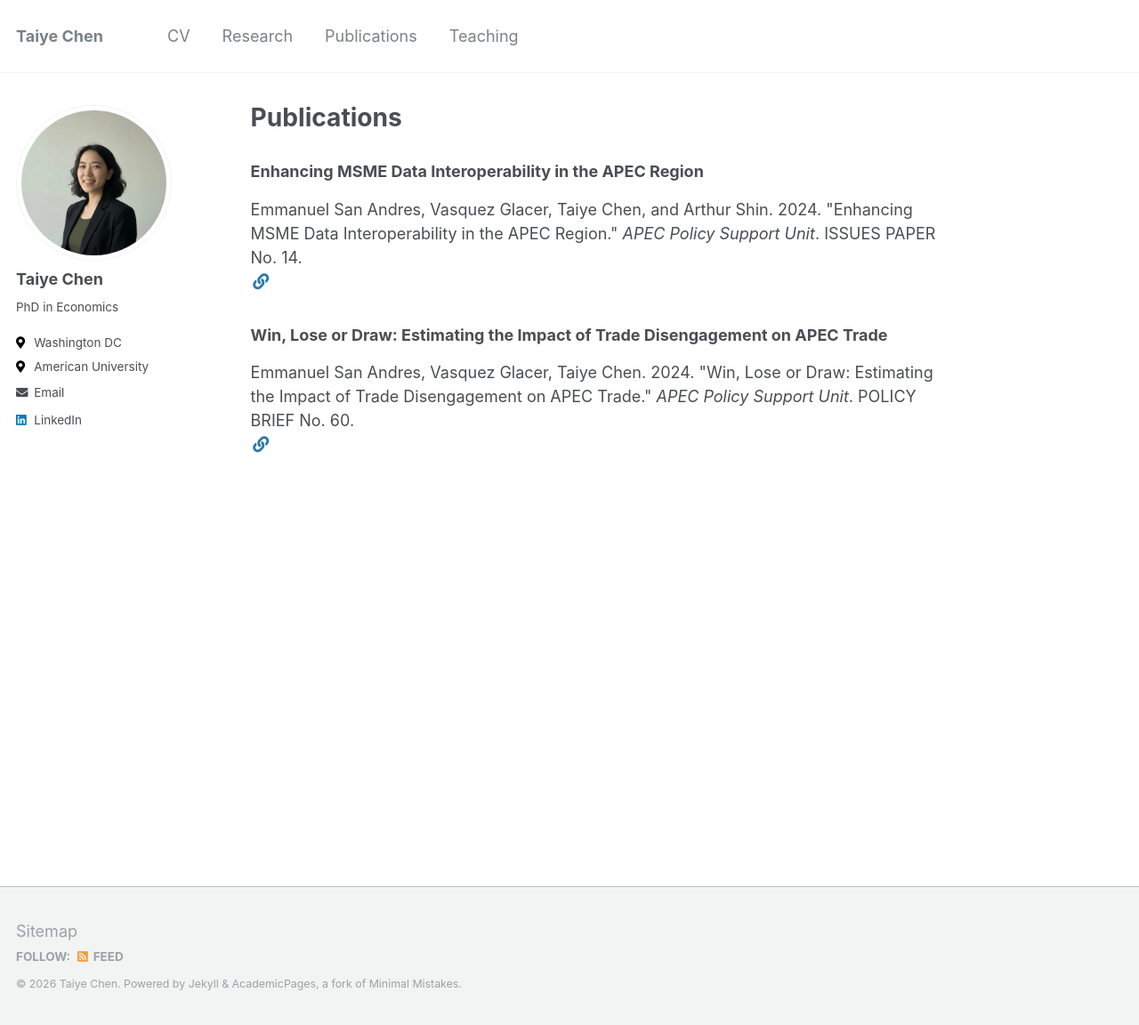
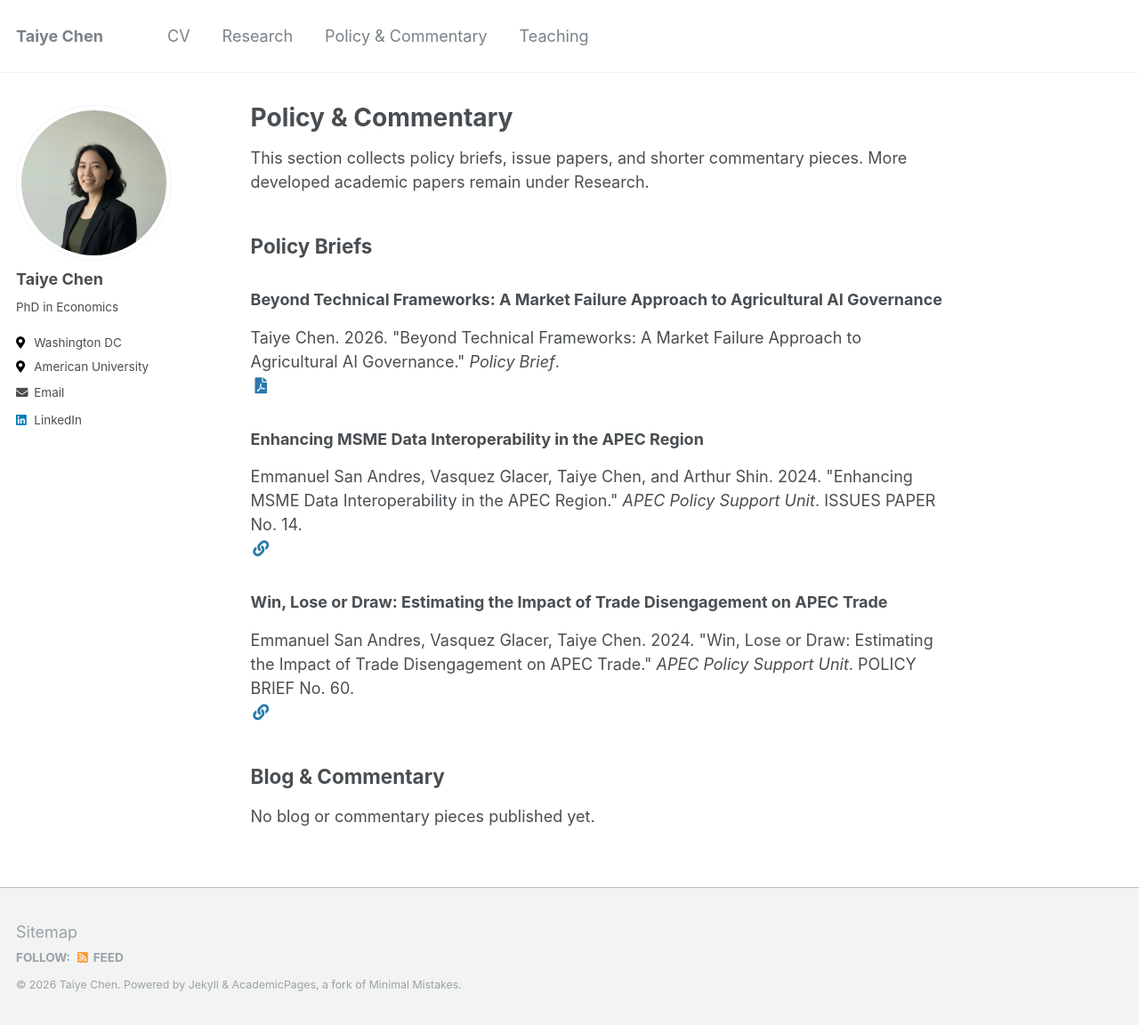
Before and after one commit to taiyechen/taiyechen.github.io, a Jekyll site: the page built from _pages/publications.md, in a window 1280 px wide and 1152 px high. Shown: the whole window at 89% size. Built offline with Jekyll 4.4.1, drawn with Linux system fonts in a browser that asks for light colours.

Commit message:
update navigation and cv, add new publication, update research, move files around

```diff
--- a/_data/navigation.yml
+++ b/_data/navigation.yml
@@ -6,8 +6,8 @@ main:
   - title: "Research"
     url: /research/
 
-  - title: "Publications"
-    url: /publications/
+  - title: "Policy & Commentary"
+    url: /policy-commentary/
 
   - title: "Teaching"
     url: /teaching/
--- a/_pages/publications.md
+++ b/_pages/publications.md
@@ -1,16 +1,38 @@
 ---
 layout: archive
-title: "Publications"
-permalink: /publications/
+title: "Policy & Commentary"
+permalink: /policy-commentary/
 author_profile: true
+redirect_from:
+  - /publications/
 ---
 
-{% if site.author.googlescholar %}
-  You can also find my articles on <u><a href="{{ site.author.googlescholar }}">my Google Scholar profile</a>.</u>
-{% endif %}
+This section collects policy briefs, issue papers, and shorter commentary pieces. More developed academic papers remain under Research.
 
 {% include base_path %}
 
-{% for post in site.publications reversed %}
-  {% include archive-single.html %}
-{% endfor %}
+## Policy Briefs
+
+{% if site.publications.size > 0 %}
+  {% for post in site.publications reversed %}
+    {% include archive-single.html %}
+  {% endfor %}
+{% else %}
+  <p>No policy briefs listed yet.</p>
+{% endif %}
+
+## Blog & Commentary
+
+{% capture written_year %}'None'{% endcapture %}
+{% if site.posts.size > 0 %}
+  {% for post in site.posts %}
+    {% capture year %}{{ post.date | date: '%Y' }}{% endcapture %}
+    {% if year != written_year %}
+      <h3 id="{{ year | slugify }}" class="archive__subtitle">{{ year }}</h3>
+      {% capture written_year %}{{ year }}{% endcapture %}
+    {% endif %}
+    {% include archive-single.html %}
+  {% endfor %}
+{% else %}
+  <p>No blog or commentary pieces published yet.</p>
+{% endif %}
```
Also changed, not shown: _pages/cv.md (+2 -2 lines), _publications/2026-03-01.md (added, +9 -0 lines), _research/2026-01-01-dollar-invoicing-gvc-two-way-interaction.md (+1 -1 lines), files/misc/favicon.png (renamed from files/favicon.png), 12 other files.
